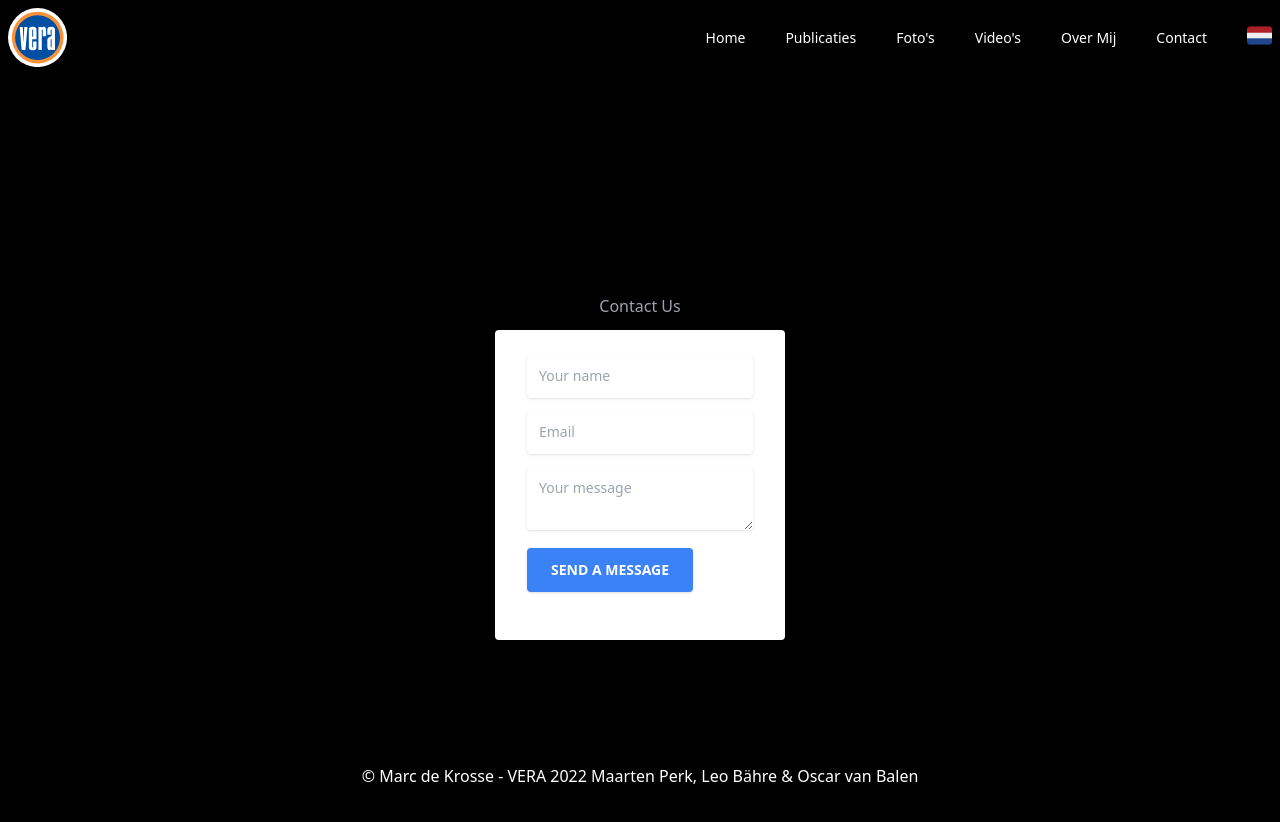
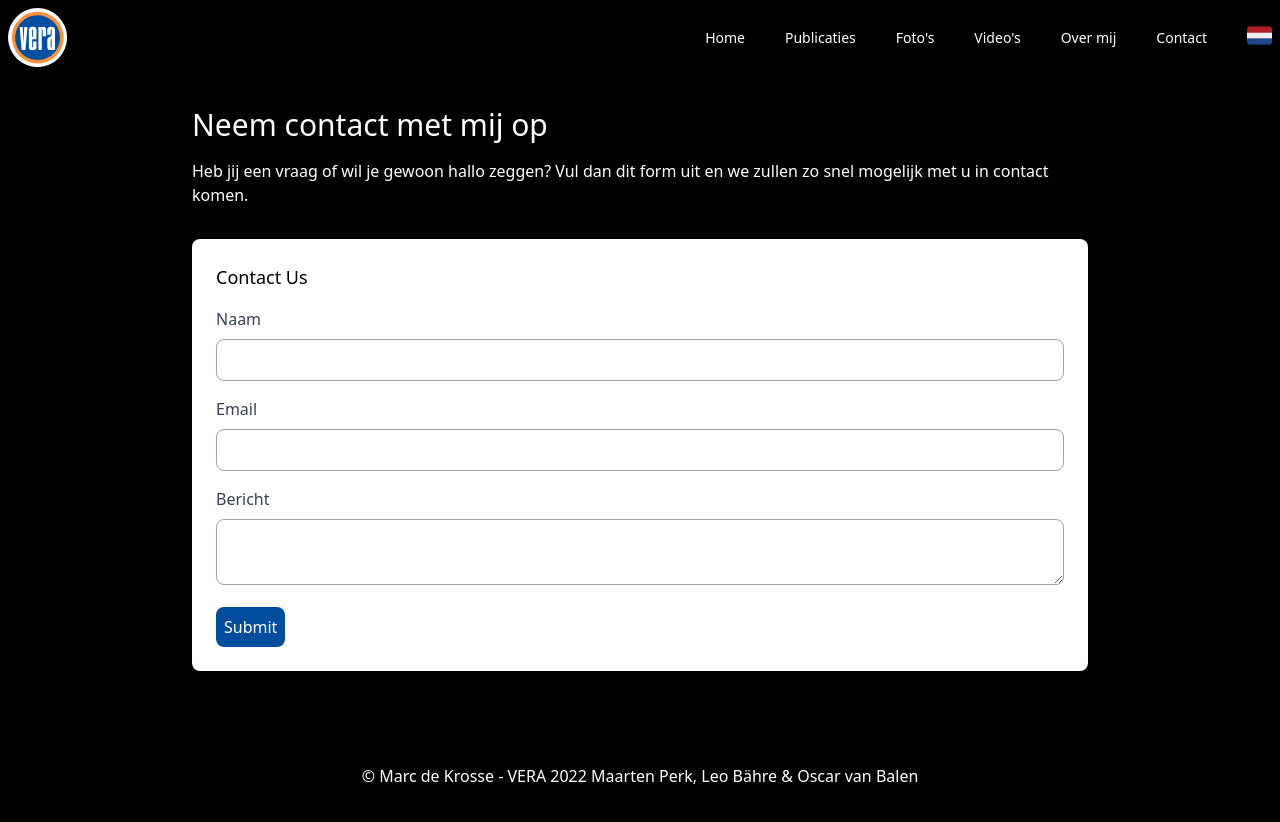
Before and after one commit to leobaehre/marc-website, a Next.js app: page /contact in a window 1280 px wide. Shown: the top 822 px of the page. Built offline with nearby package versions, Linux system fonts and the light colour scheme; a web font is replaced by a local one.

Commit message:
Update 7 files

```diff
--- a/components/contactform.js
+++ /dev/null
@@ -1,72 +0,0 @@
-import { useState } from "react";
-
-export default function ContactForm() {
-  const FORM_ENDPOINT = "";
-
-  const [submitted, setSubmitted] = useState(false);
-  const handleSubmit = () => {
-    setTimeout(() => {
-      setSubmitted(true);
-    }, 100);
-  };
-  if (submitted) {
-    return (
-      <>
-        <div className="text-2xl">Thank you!</div>
-        <div className="text-md">{"We'll be in touch soon."}</div>
-      </>
-    );
-  }
-  return (
-    <div
-      className="h-screen flex flex-col
-      items-center justify-center"
-    >
-      <div className="mb-3 pt-0">
-        <h3 className="text-center text-gray-400 text-s">Contact Us</h3>
-      </div>
-      <form
-        className="bg-white shadow-md rounded px-8 pt-6 pb-8 mb-4"
-        action={FORM_ENDPOINT}
-        onSubmit={handleSubmit}
-        method="POST"
-        target="_blank"
-      >
-        <div className="mb-3 pt-0">
-          <input
-            type="text"
-            placeholder="Your name"
-            name="name"
-            className="px-3 py-3 placeholder-gray-400 text-gray-600 relative bg-white bg-white rounded text-sm border-0 shadow outline-none focus:outline-none focus:ring w-full"
-            required
-          />
-        </div>
-        <div className="mb-3 pt-0">
-          <input
-            type="email"
-            placeholder="Email"
-            name="email"
-            className="px-3 py-3 placeholder-gray-400 text-gray-600 relative bg-white bg-white rounded text-sm border-0 shadow outline-none focus:outline-none focus:ring w-full"
-            required
-          />
-        </div>
-        <div className="mb-3 pt-0">
-          <textarea
-            placeholder="Your message"
-            name="message"
-            className="px-3 py-3 placeholder-gray-400 text-gray-600 relative bg-white bg-white rounded text-sm border-0 shadow outline-none focus:outline-none focus:ring w-full"
-            required
-          />
-        </div>
-        <div className="mb-3 pt-0">
-          <button
-            className="bg-blue-500 text-white active:bg-blue-600 font-bold uppercase text-sm px-6 py-3 rounded shadow hover:shadow-lg outline-none focus:outline-none mr-1 mb-1 ease-linear transition-all duration-150"
-            type="submit"
-          >
-            Send a message
-          </button>
-        </div>
-      </form>
-    </div>
-  );
-}
--- /dev/null
+++ b/components/form.js
@@ -0,0 +1,71 @@
+import React from "react";
+
+import { useState } from "react";
+
+export default function Form() {
+  const [formData, setFormData] = useState({
+    name: "",
+    email: "",
+    message: "",
+  });
+
+  const handleChange = (e) => {
+    setFormData({ ...formData, [e.target.name]: e.target.value });
+  };
+
+  const handleSubmit = (e) => {
+    e.preventDefault();
+    // Add code to handle form submission here
+    console.log(formData);
+  };
+
+  return (
+    <form className="bg-white p-6 rounded-lg shadow-md" onSubmit={handleSubmit}>
+      <h2 className="text-lg font-medium mb-4">Contact Us</h2>
+      <div className="mb-4">
+        <label className="block text-gray-700 font-medium mb-2" htmlFor="name">
+          Naam
+        </label>
+        <input
+          className="border border-gray-400 p-2 rounded-lg w-full"
+          type="text"
+          id="name"
+          name="name"
+          value={formData.name}
+          onChange={handleChange}
+        />
+      </div>
+      <div className="mb-4">
+        <label className="block text-gray-700 font-medium mb-2" htmlFor="email">
+          Email
+        </label>
+        <input
+          className="border border-gray-400 p-2 rounded-lg w-full"
+          type="email"
+          id="email"
+          name="email"
+          value={formData.email}
+          onChange={handleChange}
+        />
+      </div>
+      <div className="mb-4">
+        <label
+          className="block text-gray-700 font-medium mb-2"
+          htmlFor="message"
+        >
+          Bericht
+        </label>
+        <textarea
+          className="border border-gray-400 p-2 rounded-lg w-full"
+          id="message"
+          name="message"
+          value={formData.message}
+          onChange={handleChange}
+        />
+      </div>
+      <button className="bg-vera-blue text-white p-2 rounded-lg hover:bg-sky-600">
+        Submit
+      </button>
+    </form>
+  );
+}
--- a/components/header.js
+++ b/components/header.js
@@ -3,18 +3,40 @@ import Link from "next/link";
 
 import React, { useState } from "react";
 
+import { parseCookies, setCookie, destroyCookie } from 'nookies'
+
 import { Bars3Icon } from "@heroicons/react/24/solid";
 
 import Logo from "../public/logo.svg";
-import Flag from "../public/flag.png";
+import FlagNL from "../public/flag.png";
+import FlagEN from "../public/flag-united-kingdom.png";
 
 export default function Header() {
   const [menuOpen, setMenuOpen] = useState(null);
   const [currentPage, SetCurrentPage] = useState(null);
+  const [language, SetLanguage] = useState("nl");
 
   const toggleMenu = () => {
     setMenuOpen(!menuOpen);
   };
+
+  const handleLanguageChange = () => {
+
+    destroyCookie(null, 'language');
+
+    if (language === "nl") {
+      console.log("language is en");
+      SetLanguage("en");
+    } else {
+      console.log("language is nl");
+      SetLanguage("nl");
+    }
+
+    setCookie(null, 'language', language, {
+      maxAge: 30 * 24 * 60 * 60,
+      path: '/',
+    })
+  }
 
   return (
     <div className="relative z-10 container mx-auto p-2 flex flex-row items-center justify-between ">
@@ -22,36 +44,56 @@ export default function Header() {
         <Logo />
       </div>
       <ul className="hidden md:flex flex-row gap-10 items-center text-white text-sm">
-        <li className={currentPage == "Home" ? "font-bold" : ""}>
-          <Link href="/" onClick={() => SetCurrentPage("Home")}>
-            Home
+        <li>
+          <Link href="/">{language === "nl" ? <a>Home</a> : <a>Home</a>}</Link>
+        </li>
+        <li>
+          <Link href="#">
+            {language === "nl" ? <a>Publicaties</a> : <a>Publications</a>}
           </Link>
         </li>
         <li>
-          <Link href="#">Publicaties</Link>
-        </li>
-        <li>
-          <Link href="gallery">{"Foto's"}</Link>
-        </li>
-        <li>
-          <Link href="#">{"Video's"}</Link>
-        </li>
-        <li>
-          <Link href="about">Over Mij</Link>
-        </li>
-        <li>
-          <Link href="contact">Contact</Link>
+          <Link href="gallery">
+            {language === "nl" ? <a>{"Foto's"}</a> : <a>Gallery</a>}
+          </Link>
         </li>
         <li>
           <Link href="#">
-            <Image
-              src={Flag}
-              alt="flag"
-              width={25}
-              height={25}
-              className=" mt-2"
-            />
+            {language === "nl" ? <a>{"Video's"}</a> : <a>Videos</a>}
           </Link>
+        </li>
+        <li>
+          <Link href="about">
+            {language === "nl" ? <a>Over mij</a> : <a>About</a>}
+          </Link>
+        </li>
+        <li>
+          <Link href="contact" className="Hover:text-red">
+            Contact
+          </Link>
+        </li>
+        <li>
+          {language == "nl" ? (
+            <button onClick={() => handleLanguageChange()}>
+              <Image
+                src={FlagNL}
+                alt="flag"
+                width={25}
+                height={25}
+                className=" mt-2"
+              />
+            </button>
+          ) : (
+            <button onClick={() => handleLanguageChange()}>
+              <Image
+                src={FlagEN}
+                alt="flag"
+                width={25}
+                height={25}
+                className=" mt-2"
+              />
+            </button>
+          )}
         </li>
       </ul>
       <div className="block md:hidden text-white" onClick={toggleMenu}>
--- a/components/jumbotron.js
+++ b/components/jumbotron.js
@@ -27,8 +27,8 @@ export default function Jumbotron() {
         </div>
         <div className="text-white p-2">
           <p>
-            Welcome on this website here you see the videos and photos that Marc
-            de Krosse made at Vera concerts
+            Welcome on this website. here you see the videos and photos that
+            Marc de Krosse made at Vera concerts.
           </p>
         </div>
       </div>
--- a/package.json
+++ b/package.json
@@ -10,8 +10,10 @@
   },
   "dependencies": {
     "@heroicons/react": "^2.0.13",
+    "cookies": "^0.8.0",
     "list-react-files": "^0.2.0",
     "next": "12.3.1",
+    "nookies": "^2.5.2",
     "react": "18.2.0",
     "react-dom": "18.2.0",
     "react-easy-swipe": "^0.0.22",
--- a/pages/about.js
+++ b/pages/about.js
@@ -22,33 +22,12 @@ export default function About() {
           </h1>
         </div>
         <div className="grid grid-cols-2 px-16">
-          <div>
-            <p className="text-white font-azo-sans-web pt-12 pb-10">
-              Hallo, ik ben Marc de Krosse. Hier ga ik wat over mezelf
-              vertellen.
-              <br />
-              {
-                "Ik werk bij VERA, hier maak ik foto's en filmpje's over verschillende bands."
-              }
-              <br /> Vera heeft sinds 2001 een foto-groep. Marc de Krosse zit
-              hier al sinds het begin bij.
-              <br />
-              {
-                '"ik sta het liefst met mijn neus op de band. daarom fotografeer ik graag kleine concerten.'
-              }
-              <br /> Professionele fotografen moeten bij grote concerten vaak al
-              heel snel weg,
-              <br /> {'bij dit soort bands blijf je gewoon de hele optreden."'}
-            </p>
+          <div ClassName="mt-10">
             <Image src={Lul} width={500} height={300} alt="a" />
           </div>
 
-          <div className="pt-6">
-            <Image src={Imaage} width={453} height={200} alt="a" />
-
-            <h2 className="text-white font-azo-sans-web text-6xl pt-6 ">
-              Over VERA
-            </h2>
+          <div>
+            <h2 className="text-white font-azo-sans-web text-6xl">Over VERA</h2>
 
             <p className="text-white font-azo-sans-web pt-6 pb-10">
               VERA is hét centrum van underground Popcultuur in Groningen, of
@@ -66,6 +45,7 @@ export default function About() {
               Sonic Youth, Soundgarden, Slayer, Nirvana, The White Stripes, At
               The Drive-in, Mogwai.
             </p>
+            <Image src={Imaage} width={453} height={200} alt="a" />
           </div>
         </div>
 
--- a/pages/contact.js
+++ b/pages/contact.js
@@ -4,7 +4,7 @@ import Header from "../components/header";
 
 import Image from "next/image";
 
-import ContactForm from "../components/contactform";
+import Form from "../components/form";
 
 export default function Contact() {
   return (
@@ -18,7 +18,17 @@ export default function Contact() {
 
       <main className="bg-black overflow-hidden">
         <Header />
-        <ContactForm />
+        <div className="min-h-screen p-8 px-48">
+          <h1 className="text-3xl font-medium mb-4 text-white">
+            Neem contact met mij op
+          </h1>
+          <p className="mb-8 text-white">
+            Heb jij een vraag of wil je gewoon hallo zeggen? Vul dan dit form
+            uit en we zullen zo snel mogelijk met u in contact komen.
+          </p>
+          <Form />
+        </div>
+
         <Footer />
       </main>
 
```
Also changed, not shown: public/flag-united-kingdom.png (added), 1 other file (tests, documents, lock files or other folders).
